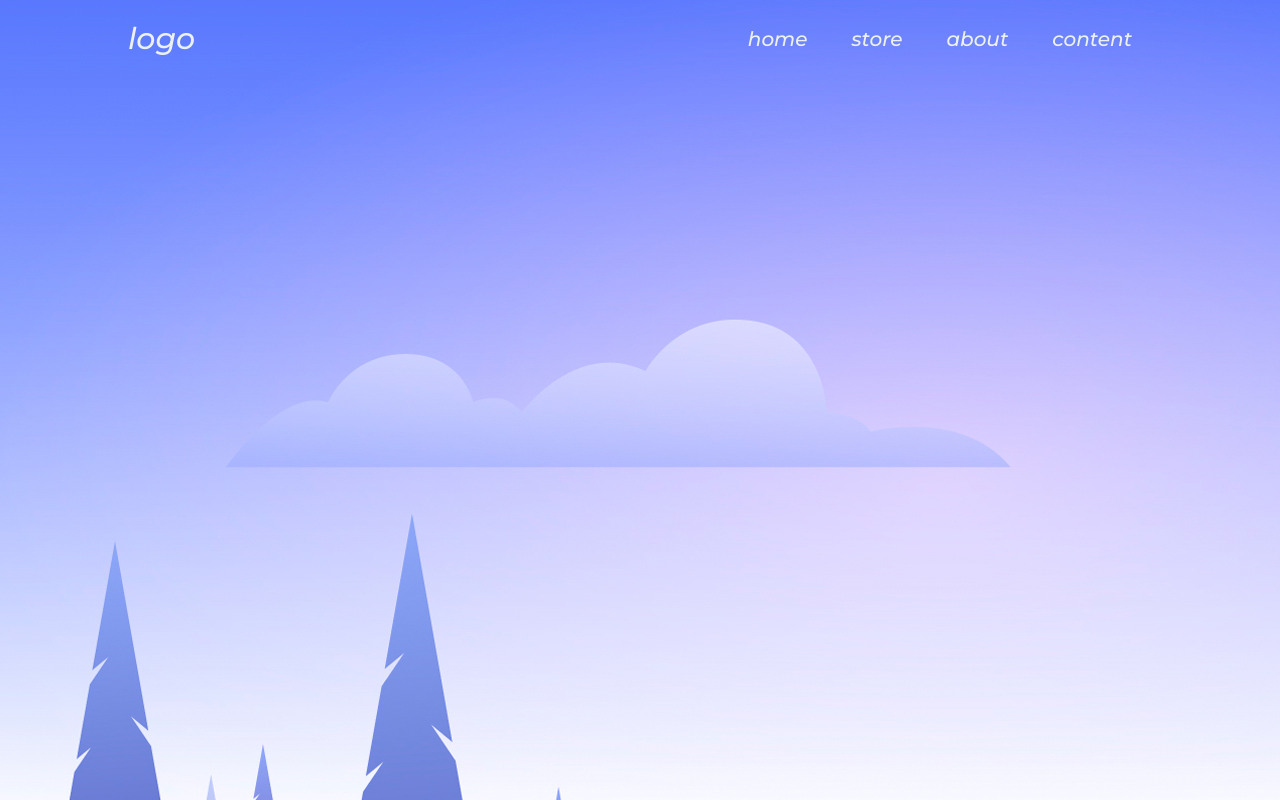
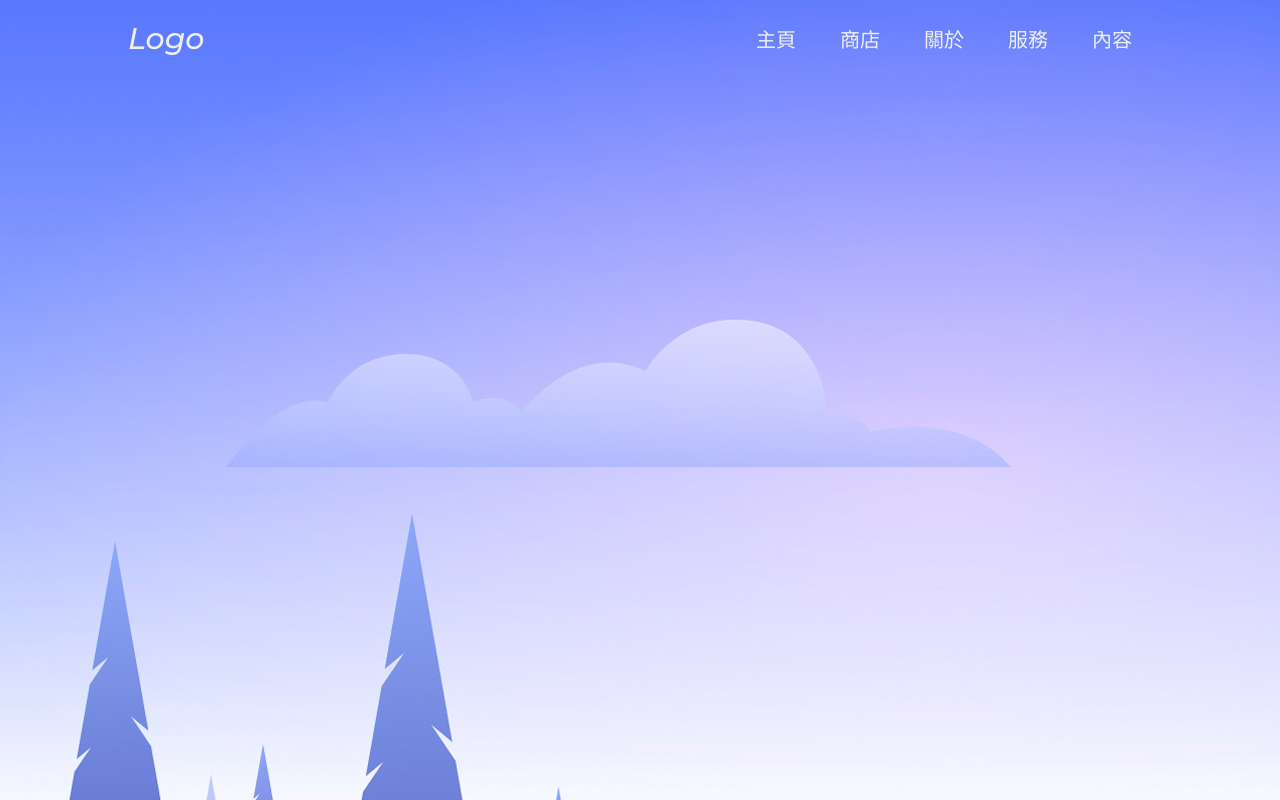
Before and after one commit to leo950723/my-web, a plain HTML site: page index.html in a window 1280 px wide. Drawn offline with Linux system fonts and the light colour scheme.

Commit message:
version0.4

```diff
--- a/index.html
+++ b/index.html
@@ -12,13 +12,14 @@
 
 
   <header>
-    <a href="#" class="Logo">logo</a>
-    <nav class="navbar">
+    <a href="#" class="Logo">Logo</a>
+    <nav class=" navbar">
       <ul>
-        <li><a href="#">home</a></li>
-        <li><a href="#">store</a></li>
-        <li><a href="#">about</a></li>
-        <li><a href="#">content</a></li>
+        <li><a href="#">主頁</a></li>
+        <li><a href="#">商店</a></li>
+        <li><a href="#">關於</a></li>
+        <li><a href="#">服務</a></li>
+        <li><a href="#">內容</a></li>
       </ul>
     </nav>
 
```
Also changed, not shown: style.css (+9 -4 lines).
